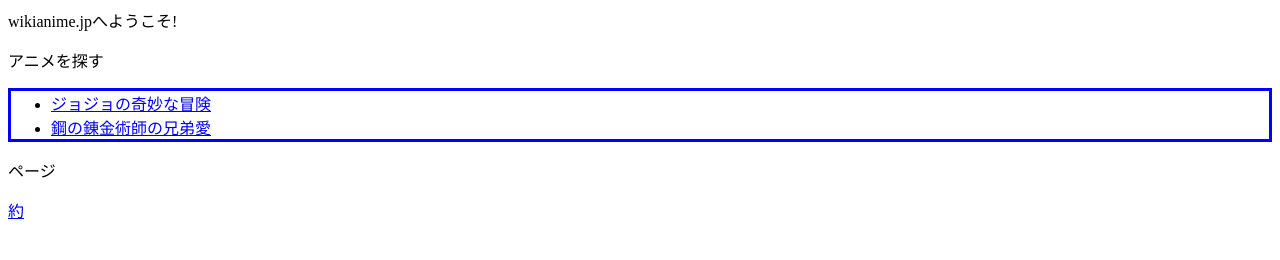
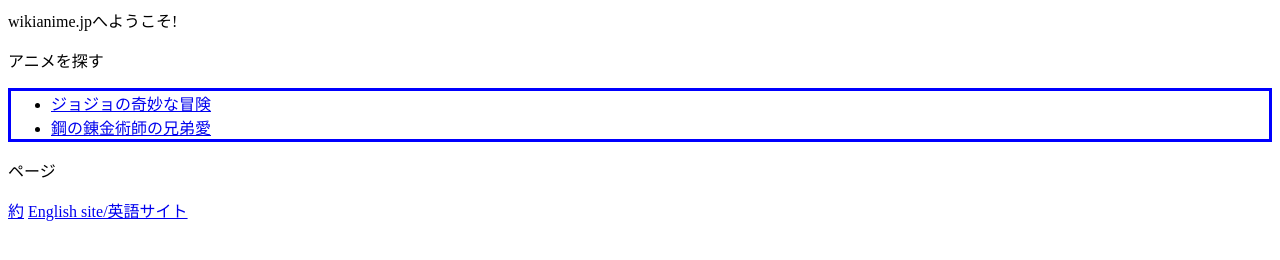
Before and after one commit to learncodingfor/wikianimeandmanga.jp, a plain HTML site: page Index.html in a window 1280 px wide. Drawn offline with Linux system fonts and the light colour scheme.

Commit message:
Update Index.html

```diff
--- a/Index.html
+++ b/Index.html
@@ -9,3 +9,4 @@
 </head>
 <p>ページ</p>
 <a href="about.html">約</a>
+<a href="https://pytube832.github.io/wikianime.go">English site/英語サイト</a>
```
